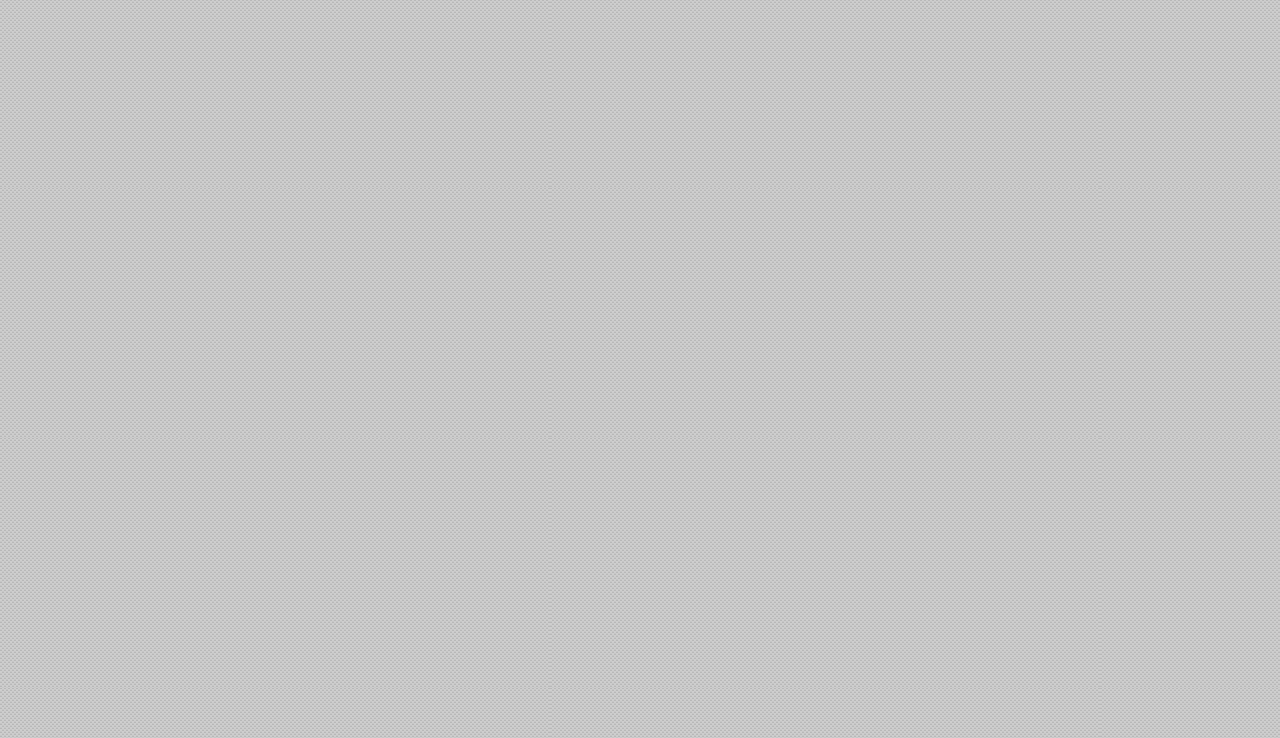
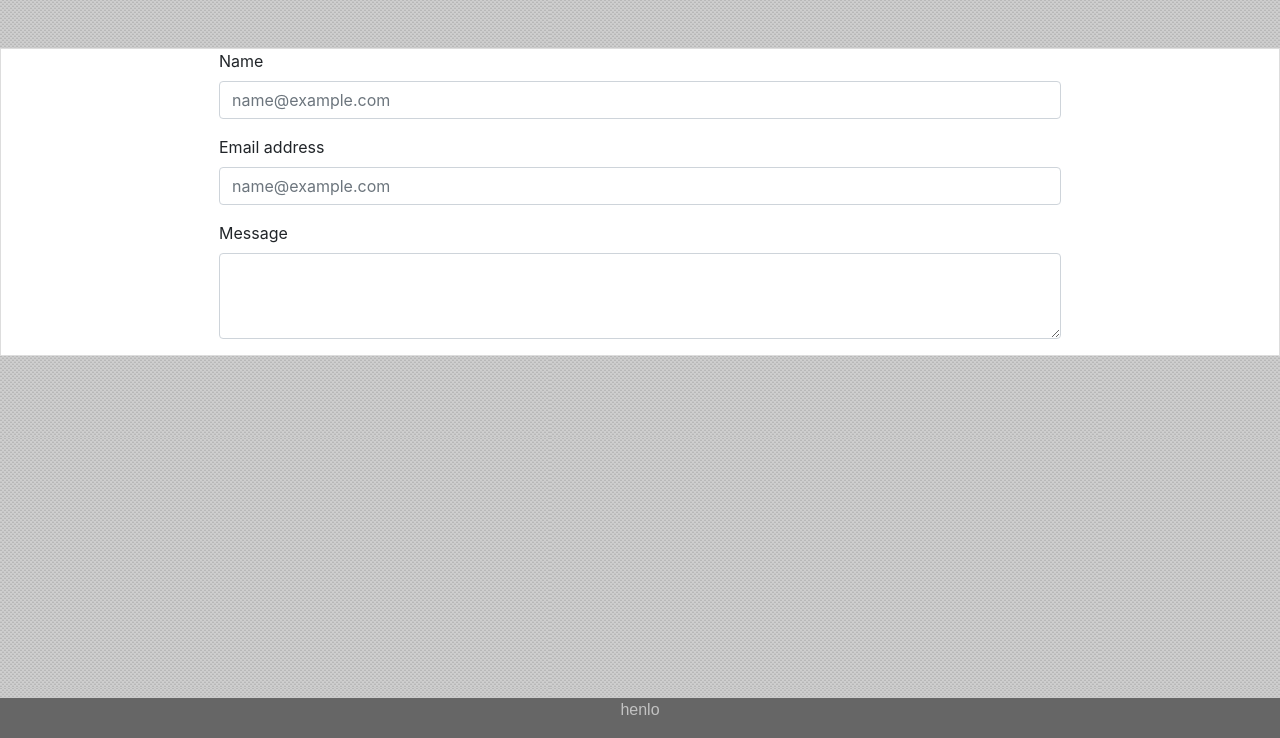
Before and after one commit to aoacows/bootstrap-portfolio, a plain HTML site: page contact.html in a window 1280 px wide. Shown: the part 62-800 px from the top of the page. Drawn offline with nearby package versions, Linux system fonts and the light colour scheme.

Commit message:
This is what i could manage :/ upset...

```diff
--- a/contact.html
+++ b/contact.html
@@ -35,7 +35,35 @@
          </div>
       </div>
   </div>
+<br><br>
+  <div id="contactinfo" class="containter">
+    <div class="row">
+      <div id="box" class="col-lg-2"></div>
+        <div class="col-lg-8">
+            <form>
+                <div class="form-group">
+                  <label for="exampleFormControlInput1">Name</label>
+                  <input type="email" class="form-control" id="exampleFormControlInput1" placeholder="name@example.com">
+                </div>
+                <div class="form-group">
+                    <label for="exampleFormControlInput1">Email address</label>
+                    <input type="email" class="form-control" id="exampleFormControlInput1" placeholder="name@example.com">
+                  </div>
 
+                <div class="form-group">
+                  <label for="exampleFormControlTextarea1">Message</label>
+                  <textarea class="form-control" id="exampleFormControlTextarea1" rows="3"></textarea>
+
+                </div>
+              </form>
+        </div>
+        <div id="box" class="col-lg-auto"></div>
+      </div>
+  </div>
+
+  <div id="footer" class="footer">
+      <p>henlo</p>
+    </div>
 
     <script src="https://code.jquery.com/jquery-3.3.1.slim.min.js" integrity="sha384-q8i/X+965DzO0rT7abK41JStQIAqVgRVzpbzo5smXKp4YfRvH+8abtTE1Pi6jizo" crossorigin="anonymous"></script>
     <script src="https://cdnjs.cloudflare.com/ajax/libs/popper.js/1.14.7/umd/popper.min.js" integrity="sha384-UO2eT0CpHqdSJQ6hJty5KVphtPhzWj9WO1clHTMGa3JDZwrnQq4sF86dIHNDz0W1" crossorigin="anonymous"></script>
--- a/style/style.css
+++ b/style/style.css
@@ -32,3 +32,14 @@ body{
     bottom: 0;
     width: 100%;
 }
+
+#contactinfo{
+    border: 1px solid #dddddd;
+    background-color: #ffffff;
+
+}
+#portcontent{
+    background-color: #ffffff;
+    border: solid #dddddd;
+
+}
```
Also changed, not shown: portfolio.html (+19 -1 lines).
